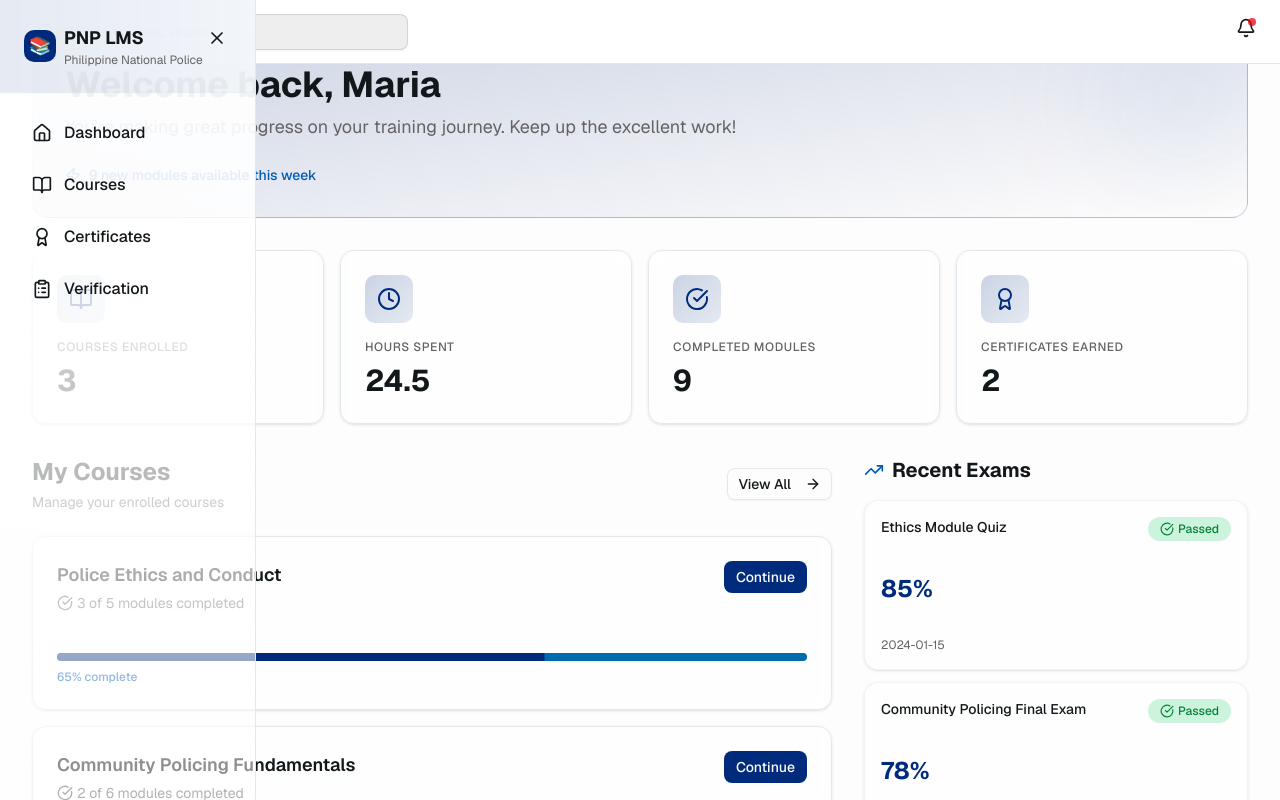
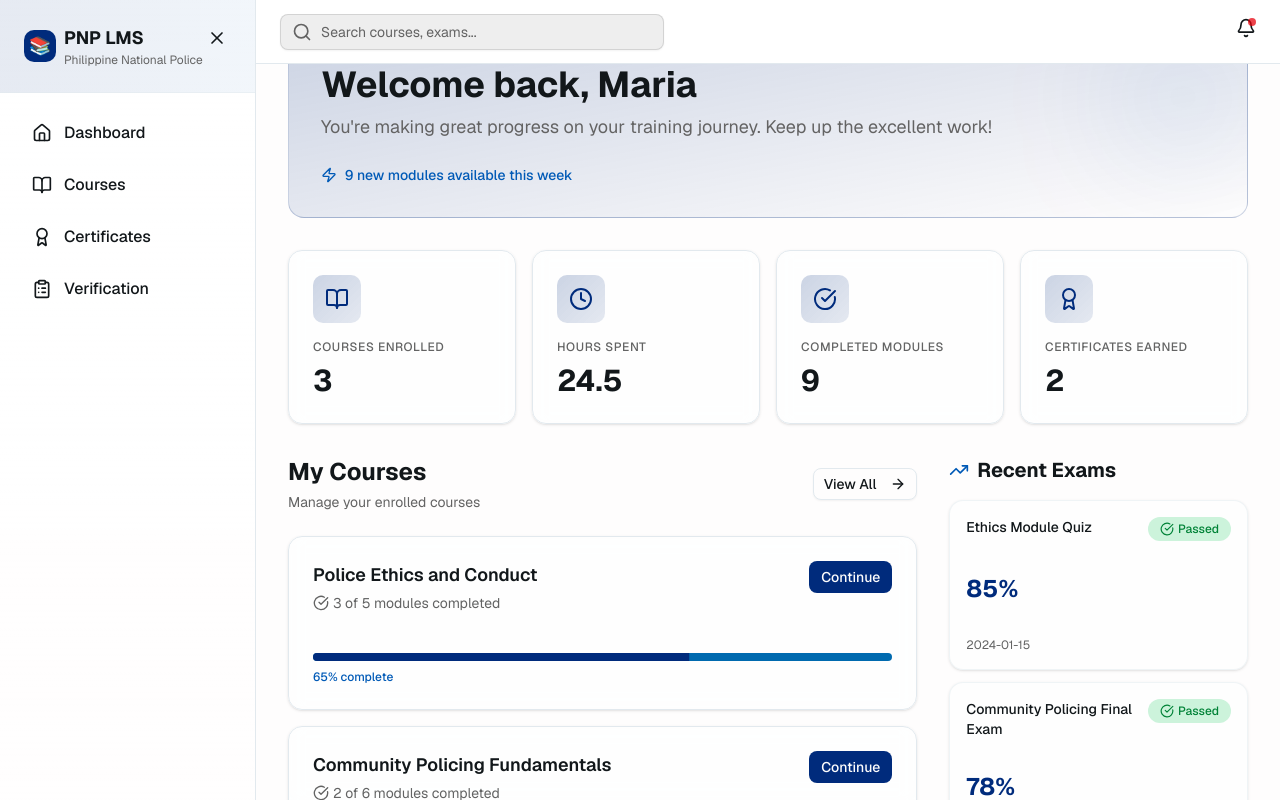
Before and after one commit to mochatakahashi/pnp-ai-training-lms-frontend, a Next.js app: page / in a window 1280 px wide. Built offline with nearby package versions, Linux system fonts and the light colour scheme.

Commit message:
feat: introduce Sidebar context and Dashboard content layout refactor

```diff
--- a/app/(dashboard)/layout.tsx
+++ b/app/(dashboard)/layout.tsx
@@ -1,5 +1,7 @@
 import { Sidebar } from '@/components/navigation/sidebar';
 import { Topbar } from '@/components/navigation/topbar';
+import { SidebarProvider } from '@/components/navigation/sidebar-context';
+import { DashboardContent } from '@/components/navigation/dashboard-content';
 
 export default function DashboardLayout({
   children,
@@ -7,16 +9,18 @@ export default function DashboardLayout({
   children: React.ReactNode;
 }) {
   return (
+    <SidebarProvider>
       <div className="flex h-screen bg-background">
         <Sidebar userRole="student" />
 
-      <div className="flex-1 flex flex-col">
+        <DashboardContent>
           <Topbar />
 
           <main className="flex-1 overflow-auto pt-16 p-4 md:p-8">
             {children}
           </main>
+        </DashboardContent>
       </div>
-    </div>
+    </SidebarProvider>
   );
 }
--- /dev/null
+++ b/components/navigation/dashboard-content.tsx
@@ -0,0 +1,14 @@
+'use client';
+
+import { ReactNode } from 'react';
+import { useSidebar } from './sidebar-context';
+
+export function DashboardContent({ children }: { children: ReactNode }) {
+  const { isOpen } = useSidebar();
+
+  return (
+    <div className={`flex-1 flex flex-col transition-all duration-300 ${isOpen ? 'md:ml-64' : 'md:ml-0'}`}>
+      {children}
+    </div>
+  );
+}
--- /dev/null
+++ b/components/navigation/sidebar-context.tsx
@@ -0,0 +1,28 @@
+'use client';
+
+import { createContext, useContext, useState, ReactNode } from 'react';
+
+interface SidebarContextType {
+  isOpen: boolean;
+  setIsOpen: (open: boolean) => void;
+}
+
+const SidebarContext = createContext<SidebarContextType | undefined>(undefined);
+
+export function SidebarProvider({ children }: { children: ReactNode }) {
+  const [isOpen, setIsOpen] = useState(true);
+
+  return (
+    <SidebarContext.Provider value={{ isOpen, setIsOpen }}>
+      {children}
+    </SidebarContext.Provider>
+  );
+}
+
+export function useSidebar() {
+  const context = useContext(SidebarContext);
+  if (!context) {
+    throw new Error('useSidebar must be used within SidebarProvider');
+  }
+  return context;
+}
--- a/components/navigation/sidebar.tsx
+++ b/components/navigation/sidebar.tsx
@@ -12,7 +12,7 @@ import {
   Menu,
   X,
 } from 'lucide-react';
-import { useState } from 'react';
+import { useSidebar } from './sidebar-context';
 
 const officerItems = [
   { href: '/dashboard', label: 'Dashboard', icon: Home },
@@ -36,7 +36,7 @@ interface SidebarProps {
 
 export function Sidebar({ userRole = 'student' }: SidebarProps) {
   const pathname = usePathname();
-  const [isOpen, setIsOpen] = useState(true);
+  const { isOpen, setIsOpen } = useSidebar();
 
   const items = userRole === 'admin' ? adminItems : officerItems;
 
--- a/components/navigation/topbar.tsx
+++ b/components/navigation/topbar.tsx
@@ -5,12 +5,14 @@ import { Bell, SearchIcon, X } from 'lucide-react';
 import { Input } from '@/components/ui/input';
 import { Button } from '@/components/ui/button';
 import { Card } from '@/components/ui/card';
+import { useSidebar } from './sidebar-context';
 
 interface TopbarProps {
   userName?: string;
 }
 
 export function Topbar({ userName }: TopbarProps) {
+  const { isOpen } = useSidebar();
   const [showNotifications, setShowNotifications] = useState(false);
   const [notifications] = useState([
     { id: 1, message: 'New course available: Advanced Crisis Management', time: '2 hours ago' },
@@ -19,7 +21,7 @@ export function Topbar({ userName }: TopbarProps) {
   ]);
 
   return (
-    <header className="fixed top-0 left-0 right-0 h-16 bg-card border-b border-border flex items-center justify-between px-6 z-30">
+    <header className={`fixed top-0 right-0 h-16 bg-card border-b border-border flex items-center justify-between px-6 z-30 transition-all duration-300 ${isOpen ? 'md:left-64' : 'md:left-0'}`}>
       {/* Search Bar */}
       <div className="hidden md:flex flex-1 max-w-sm">
         <div className="relative w-full">
```
Lines whose indentation alone changed are shown as unchanged.
